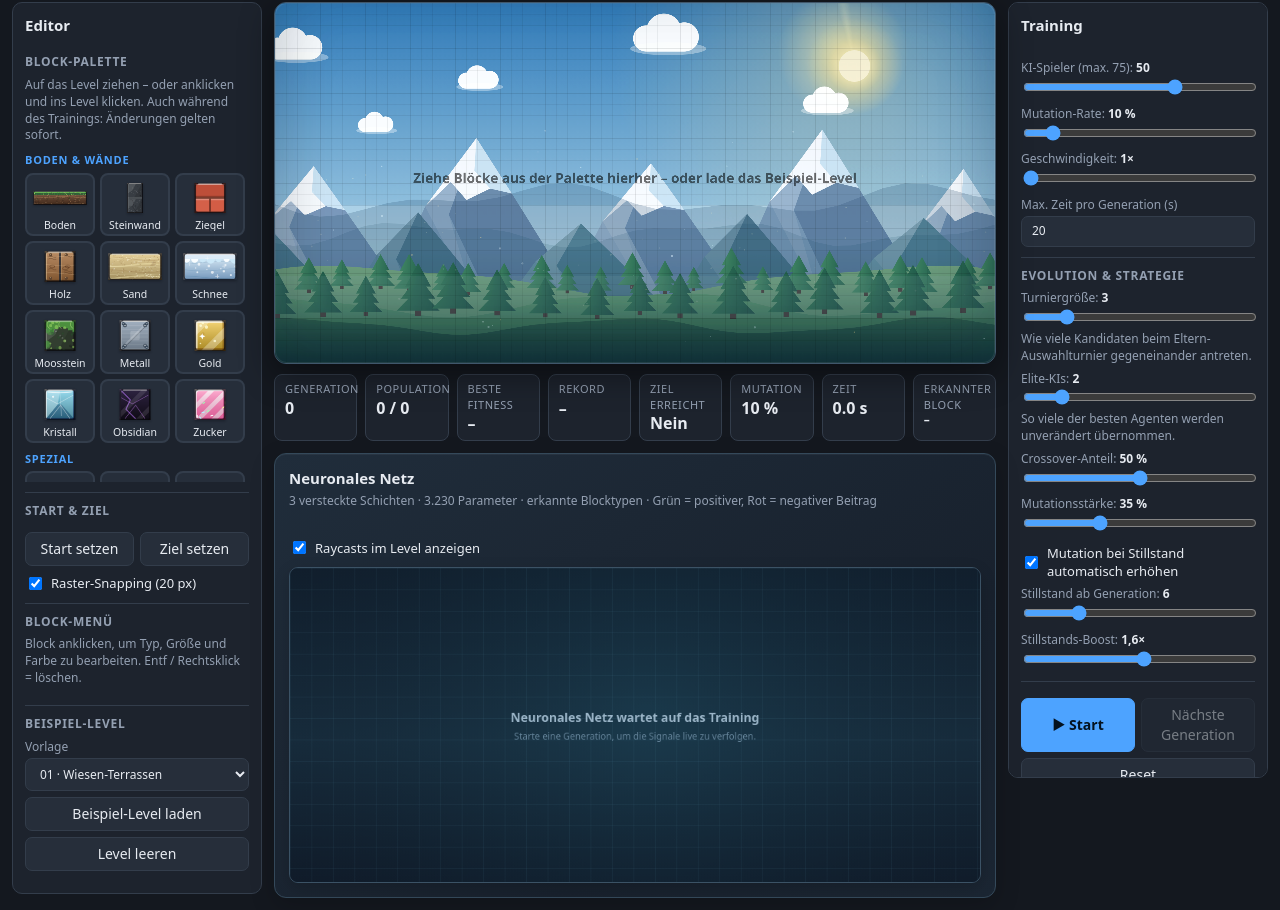
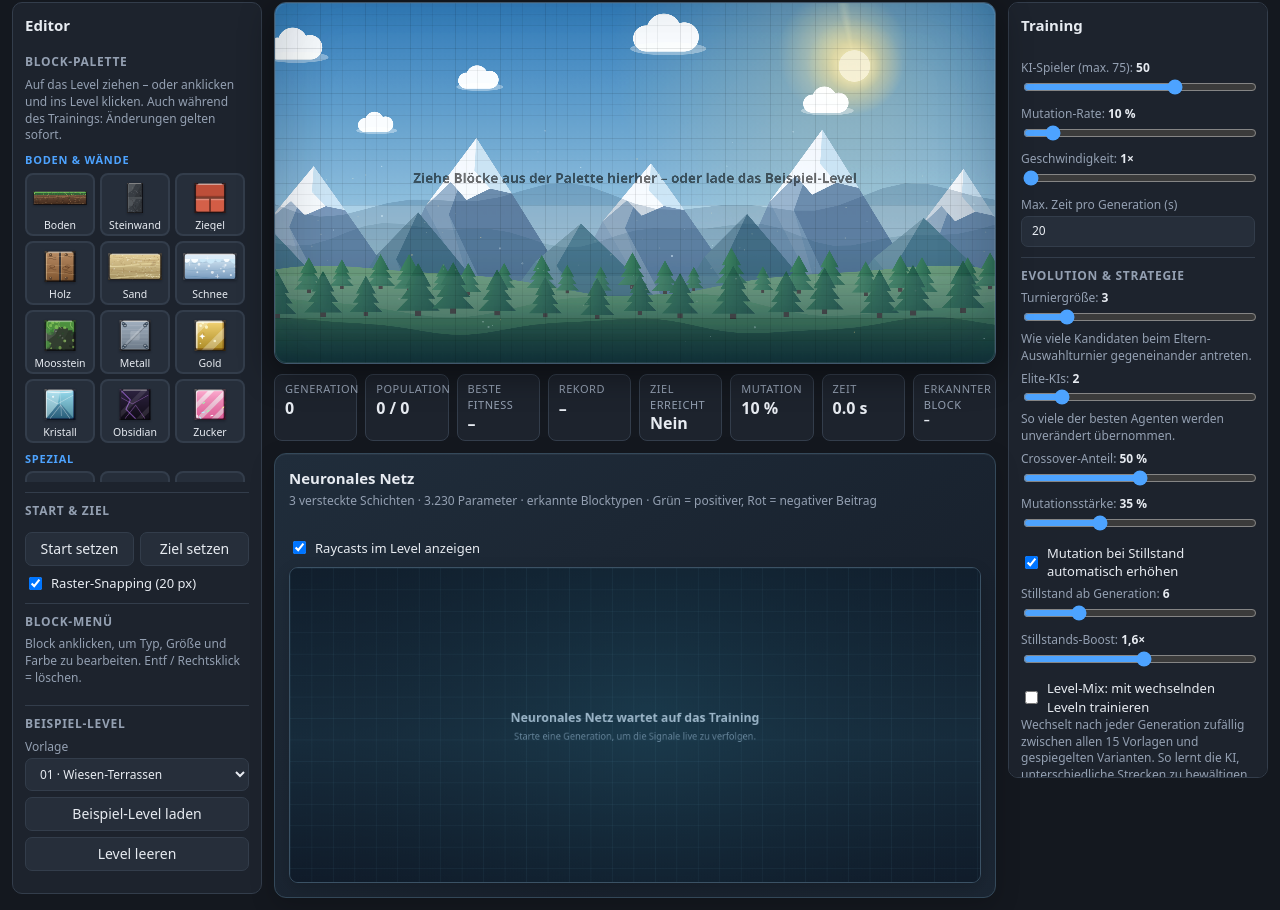
Before and after one commit to Benninator11/Ki-Evo, a website with bundled scripts: page index.html in a window 1280 px wide. Shown: the part 56-966 px from the top of the page. Built offline with nearby package versions, Linux system fonts and the light colour scheme; animation ran at ten frames a second.

Commit message:
Add level mix training control

```diff
--- a/index.html
+++ b/index.html
@@ -119,6 +119,9 @@
         <label class="check"><input type="checkbox" id="adaptiveMutation" checked> Mutation bei Stillstand automatisch erhöhen</label>
         <label class="slider">Stillstand ab Generation: <b id="stagnationVal">6</b><input type="range" id="stagnationRange" min="2" max="20" value="6"></label>
         <label class="slider">Stillstands-Boost: <b id="boostVal">1,6×</b><input type="range" id="boostRange" min="1" max="30" value="16"></label>
+        <label class="check"><input type="checkbox" id="levelMix"> Level-Mix: mit wechselnden Leveln trainieren</label>
+        <p class="hint">Wechselt nach jeder Generation zufällig zwischen allen 15 Vorlagen und gespiegelten Varianten. So lernt die KI, unterschiedliche Strecken zu bewältigen.</p>
+        <p class="hint" id="levelMixStatus">Aus</p>
       </section>
       <section>
         <div class="row">
```
